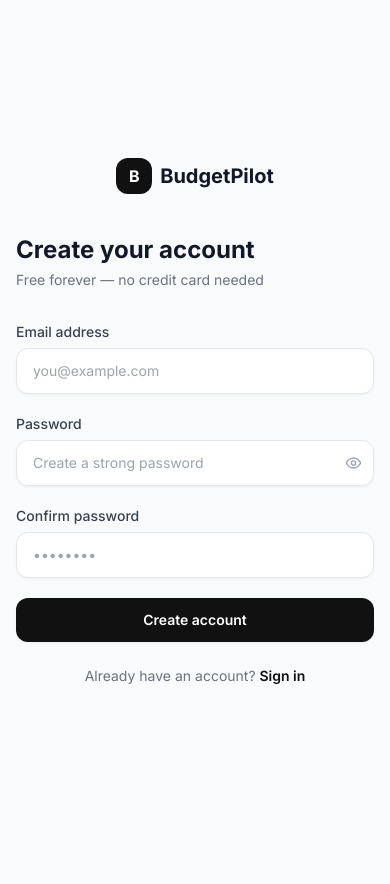
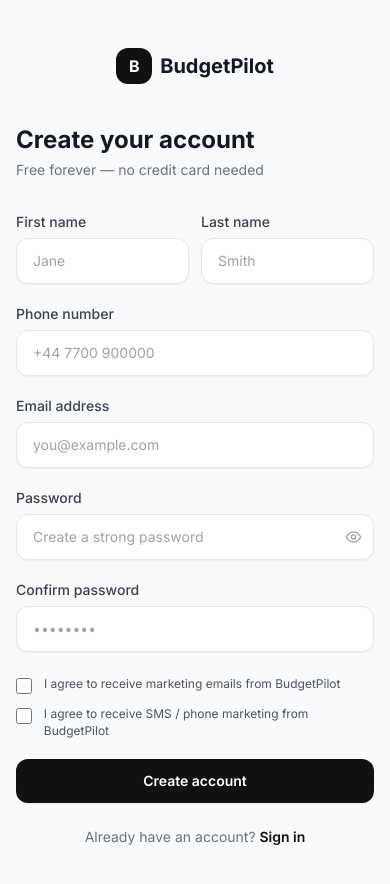
Before and after one commit to femenba/budgetpilot, a React (Vite) app: page /register in a window 390 px wide. Shown: the top 884 px of the page. Before the commit the page ends 844 px from the top, so only its background shows below. Built offline with nearby package versions, Linux system fonts and the light colour scheme.

Commit message:
Add first/last name, phone, and marketing consent to registration

```diff
--- a/src/contexts/AuthContext.jsx
+++ b/src/contexts/AuthContext.jsx
@@ -97,12 +97,19 @@
   }, [])
 
   // ── Auth actions ────────────────────────────────────────────
-  const signUp = (email, password, fullName) =>
+  const signUp = (email, password, { firstName, lastName, phone, marketingEmail, marketingSms } = {}) =>
     supabase.auth.signUp({
       email,
       password,
       options: {
-        data: { full_name: fullName ?? '' },
+        data: {
+          full_name:               `${firstName ?? ''} ${lastName ?? ''}`.trim(),
+          first_name:              firstName              ?? '',
+          last_name:               lastName               ?? '',
+          phone:                   phone                  ?? '',
+          marketing_email_consent: marketingEmail         ?? false,
+          marketing_sms_consent:   marketingSms           ?? false,
+        },
         emailRedirectTo: `${window.location.origin}/auth/callback`,
       },
     })
--- a/src/pages/Register.jsx
+++ b/src/pages/Register.jsx
@@ -4,21 +4,26 @@
 import { useAuth } from '../contexts/AuthContext'
 
 const rules = [
-  { id: 'length',  test: (p) => p.length >= 8,                        label: 'At least 8 characters'       },
-  { id: 'upper',   test: (p) => /[A-Z]/.test(p),                      label: 'One uppercase letter'         },
-  { id: 'number',  test: (p) => /\d/.test(p),                         label: 'One number'                   },
+  { id: 'length',  test: (p) => p.length >= 8,   label: 'At least 8 characters' },
+  { id: 'upper',   test: (p) => /[A-Z]/.test(p), label: 'One uppercase letter'   },
+  { id: 'number',  test: (p) => /\d/.test(p),    label: 'One number'             },
 ]
 
 export default function Register() {
   const { user, loading: authLoading, signUp } = useAuth()
 
-  const [email,    setEmail]    = useState('')
-  const [password, setPassword] = useState('')
-  const [confirm,  setConfirm]  = useState('')
-  const [showPass, setShowPass] = useState(false)
-  const [error,    setError]    = useState('')
-  const [success,  setSuccess]  = useState(false)
-  const [loading,  setLoading]  = useState(false)
+  const [firstName,      setFirstName]      = useState('')
+  const [lastName,       setLastName]       = useState('')
+  const [phone,          setPhone]          = useState('')
+  const [email,          setEmail]          = useState('')
+  const [password,       setPassword]       = useState('')
+  const [confirm,        setConfirm]        = useState('')
+  const [showPass,       setShowPass]       = useState(false)
+  const [marketingEmail, setMarketingEmail] = useState(false)
+  const [marketingSms,   setMarketingSms]   = useState(false)
+  const [error,          setError]          = useState('')
+  const [success,        setSuccess]        = useState(false)
+  const [loading,        setLoading]        = useState(false)
 
   if (authLoading) return null
   if (user) return <Navigate to="/" replace />
@@ -29,10 +34,19 @@
   const handleSubmit = async (e) => {
     e.preventDefault()
     setError('')
-    if (!passwordOk)  { setError('Password does not meet the requirements.'); return }
-    if (!confirmOk)   { setError('Passwords do not match.'); return }
+    if (!firstName.trim()) { setError('First name is required.'); return }
+    if (!lastName.trim())  { setError('Last name is required.'); return }
+    if (!phone.trim())     { setError('Phone number is required.'); return }
+    if (!passwordOk)       { setError('Password does not meet the requirements.'); return }
+    if (!confirmOk)        { setError('Passwords do not match.'); return }
     setLoading(true)
-    const { error } = await signUp(email, password)
+    const { error } = await signUp(email, password, {
+      firstName:     firstName.trim(),
+      lastName:      lastName.trim(),
+      phone:         phone.trim(),
+      marketingEmail,
+      marketingSms,
+    })
     if (error) setError(error.message)
     else setSuccess(true)
     setLoading(false)
@@ -59,6 +73,8 @@
       </div>
     )
   }
+
+  const inputClass = "w-full px-4 py-3 rounded-xl border border-gray-200 bg-white text-sm shadow-sm focus:outline-none focus:ring-2 focus:ring-brand-500 focus:border-transparent placeholder:text-gray-400 transition"
 
   return (
     <div className="min-h-screen flex">
@@ -96,6 +112,45 @@
           </div>
 
           <form onSubmit={handleSubmit} className="flex flex-col gap-5">
+            {/* First name + Last name */}
+            <div className="grid grid-cols-2 gap-3">
+              <div className="flex flex-col gap-1.5">
+                <label className="text-sm font-medium text-gray-700">First name</label>
+                <input
+                  type="text"
+                  value={firstName}
+                  onChange={e => setFirstName(e.target.value)}
+                  placeholder="Jane"
+                  required
+                  className={inputClass}
+                />
+              </div>
+              <div className="flex flex-col gap-1.5">
+                <label className="text-sm font-medium text-gray-700">Last name</label>
+                <input
+                  type="text"
+                  value={lastName}
+                  onChange={e => setLastName(e.target.value)}
+                  placeholder="Smith"
+                  required
+                  className={inputClass}
+                />
+              </div>
+            </div>
+
+            {/* Phone */}
+            <div className="flex flex-col gap-1.5">
+              <label className="text-sm font-medium text-gray-700">Phone number</label>
+              <input
+                type="tel"
+                value={phone}
+                onChange={e => setPhone(e.target.value)}
+                placeholder="+44 7700 900000"
+                required
+                className={inputClass}
+              />
+            </div>
+
             {/* Email */}
             <div className="flex flex-col gap-1.5">
               <label className="text-sm font-medium text-gray-700">Email address</label>
@@ -105,7 +160,7 @@
                 onChange={e => setEmail(e.target.value)}
                 placeholder="you@example.com"
                 required
-                className="w-full px-4 py-3 rounded-xl border border-gray-200 bg-white text-sm shadow-sm focus:outline-none focus:ring-2 focus:ring-brand-500 focus:border-transparent placeholder:text-gray-400 transition"
+                className={inputClass}
               />
             </div>
 
@@ -119,7 +174,7 @@
                   onChange={e => setPassword(e.target.value)}
                   placeholder="Create a strong password"
                   required
-                  className="w-full px-4 py-3 pr-11 rounded-xl border border-gray-200 bg-white text-sm shadow-sm focus:outline-none focus:ring-2 focus:ring-brand-500 focus:border-transparent placeholder:text-gray-400 transition"
+                  className={`${inputClass} pr-11`}
                 />
                 <button
                   type="button"
@@ -130,7 +185,6 @@
                 </button>
               </div>
 
-              {/* Strength rules */}
               {password.length > 0 && (
                 <ul className="flex flex-col gap-1 mt-1">
                   {rules.map(r => (
@@ -143,7 +197,7 @@
               )}
             </div>
 
-            {/* Confirm */}
+            {/* Confirm password */}
             <div className="flex flex-col gap-1.5">
               <label className="text-sm font-medium text-gray-700">Confirm password</label>
               <input
@@ -161,6 +215,33 @@
               {confirm.length > 0 && !confirmOk && (
                 <p className="text-xs text-red-500">Passwords do not match</p>
               )}
+            </div>
+
+            {/* Marketing consent */}
+            <div className="flex flex-col gap-3 pt-1">
+              <label className="flex items-start gap-3 cursor-pointer">
+                <input
+                  type="checkbox"
+                  checked={marketingEmail}
+                  onChange={e => setMarketingEmail(e.target.checked)}
+                  className="mt-0.5 h-4 w-4 rounded border-gray-300 text-brand-600 focus:ring-brand-500"
+                />
+                <span className="text-xs text-gray-600 leading-snug">
+                  I agree to receive marketing emails from BudgetPilot
+                </span>
+              </label>
+
+              <label className="flex items-start gap-3 cursor-pointer">
+                <input
+                  type="checkbox"
+                  checked={marketingSms}
+                  onChange={e => setMarketingSms(e.target.checked)}
+                  className="mt-0.5 h-4 w-4 rounded border-gray-300 text-brand-600 focus:ring-brand-500"
+                />
+                <span className="text-xs text-gray-600 leading-snug">
+                  I agree to receive SMS / phone marketing from BudgetPilot
+                </span>
+              </label>
             </div>
 
             {/* Error */}
--- a/src/services/profileService.js
+++ b/src/services/profileService.js
@@ -11,14 +11,20 @@
  */
 export async function upsertProfile(user) {
   if (!user) return { error: null }
+  const meta = user.user_metadata ?? {}
   return supabase
     .from('profiles')
     .upsert(
       {
-        id:         user.id,
-        email:      user.email,
-        full_name:  user.user_metadata?.full_name  ?? null,
-        avatar_url: user.user_metadata?.avatar_url ?? null,
+        id:                      user.id,
+        email:                   user.email,
+        full_name:               meta.full_name               ?? null,
+        first_name:              meta.first_name              ?? null,
+        last_name:               meta.last_name               ?? null,
+        phone:                   meta.phone                   ?? null,
+        marketing_email_consent: meta.marketing_email_consent ?? false,
+        marketing_sms_consent:   meta.marketing_sms_consent   ?? false,
+        avatar_url:              meta.avatar_url              ?? null,
       },
       { onConflict: 'id', ignoreDuplicates: true }
     )
```
Also changed, not shown: 1 other file (tests, documents, lock files or other folders).
